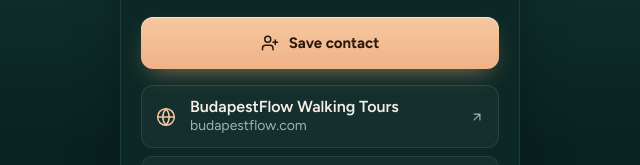
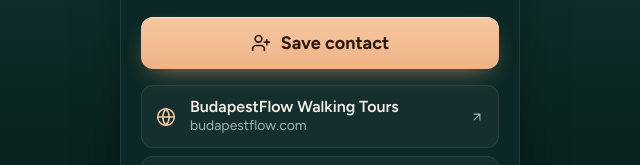
Before and after one commit to attilahofle/cvdigital, a plain HTML site: page index.html in a window 1280 px wide. Shown: the part 413-578 px from the top of the page, 320-960 px from the left. Drawn offline with Linux system fonts and the light colour scheme.

Commit message:
save contact

```diff
--- a/style.css
+++ b/style.css
@@ -241,12 +241,12 @@ img, svg { display: block; }
   background: linear-gradient(180deg, var(--peach) 0%, var(--peach-2) 100%);
   color: var(--on-peach);
   font-weight: 700;
-  font-size: 15px;
+  font-size: 18px;
   text-decoration: none;
   box-shadow: 0 10px 24px -10px rgba(240, 179, 135, .6), inset 0 1px 0 rgba(255, 255, 255, .45);
 }
 .cta:active { transform: scale(.985); }
-.cta svg { width: 18px; height: 18px; }
+.cta svg { width: 20x; height: 20px; }
 
 /* Focus */
 .row:focus-visible, .cta:focus-visible {
```
